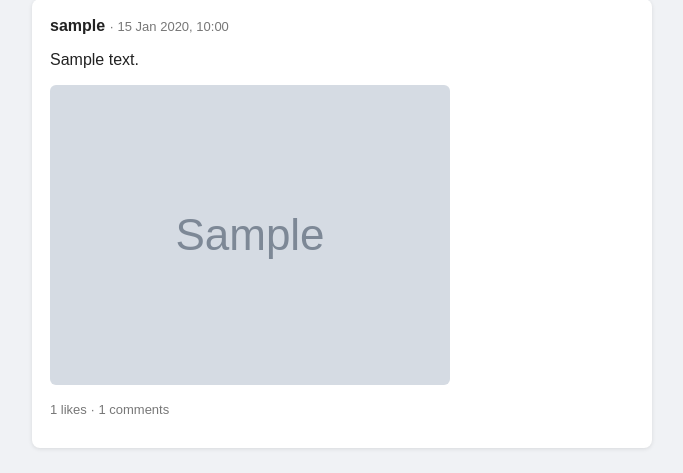
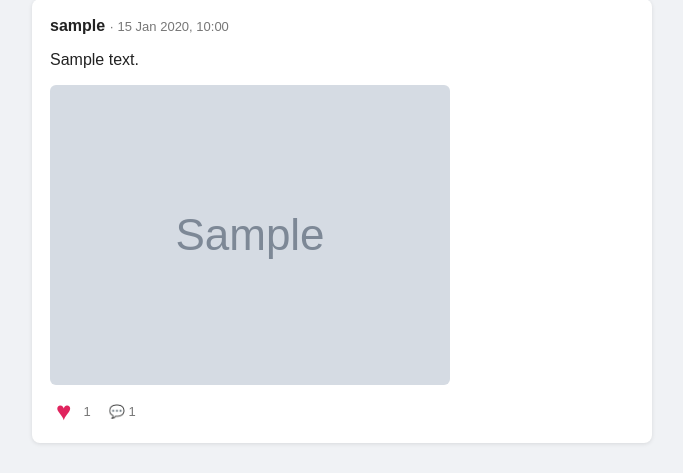
Before and after one commit to komalshriram02-ui/CodeAlpha_SocialMedia, a Django app: page / in a window 1280 px wide. Shown: the part 346-819 px from the top of the page, without its empty margins (298-981 px from the left). After the commit the page ends 790 px from the top, so only its background shows below. Run offline with Django 5.2, Linux system fonts and the light colour scheme; a user stored in the database is signed in; tables that the repository leaves empty hold one stand-in row (values such as "Sample post"); grey boxes marked "Sample" are stand-in pictures.

Commit message:
Add heart like button

```diff
--- a/posts/templates/posts/home.html
+++ b/posts/templates/posts/home.html
@@ -3,6 +3,33 @@
 {% block title %}Home - Connect{% endblock %}
 
 {% block content %}
+<style>
+    .actions {
+        display: flex;
+        align-items: center;
+        gap: 18px;
+        margin-top: 8px;
+    }
+
+    .like-form {
+        display: flex;
+        align-items: center;
+        gap: 6px;
+    }
+
+    .heart {
+        background: none;
+        border: none;
+        cursor: pointer;
+        font-size: 26px;
+        line-height: 1;
+        color: #777;
+    }
+
+    .heart.liked {
+        color: #e0245e;
+    }
+</style>
 <div class="card">
     <h3>What's on your mind?</h3>
     <form method="post" enctype="multipart/form-data">
@@ -21,7 +48,18 @@
     {% if post.image %}
     <img src="{{ post.image.url }}" alt="Post image" style="max-width:100%; border-radius:6px;">
     {% endif %}
-    <p class="muted">{{ post.likes.count }} likes · {{ post.comments.count }} comments</p>
+    <div class="actions">
+        <form method="post" action="{% url 'toggle_like' post.pk %}" class="like-form">
+            {% csrf_token %}
+            {% if post.liked_by_me %}
+            <button type="submit" class="heart liked">♥</button>
+            {% else %}
+            <button type="submit" class="heart">♡</button>
+            {% endif %}
+            <span class="muted">{{ post.likes.count }}</span>
+        </form>
+        <span class="muted">💬 {{ post.comments.count }}</span>
+    </div>
 </div>
 {% empty %}
 <div class="card">
--- a/posts/urls.py
+++ b/posts/urls.py
@@ -3,4 +3,5 @@ from . import views
 
 urlpatterns = [
     path("", views.home, name="home"),
+    path("like/<int:post_id>/", views.toggle_like, name="toggle_like"),
 ]
--- a/posts/views.py
+++ b/posts/views.py
@@ -1,6 +1,6 @@
-from django.shortcuts import render, redirect
+from django.shortcuts import render, redirect, get_object_or_404
 from django.contrib.auth.decorators import login_required
-from .models import Post
+from .models import Post, Like
 
 
 @login_required
@@ -13,4 +13,19 @@ def home(request):
         return redirect("home")
 
     posts = Post.objects.select_related("author").prefetch_related("likes", "comments")
+    liked_ids = set(
+        Like.objects.filter(user=request.user).values_list("post_id", flat=True)
+    )
+    for post in posts:
+        post.liked_by_me = post.pk in liked_ids
     return render(request, "posts/home.html", {"posts": posts})
+
+
+@login_required
+def toggle_like(request, post_id):
+    if request.method == "POST":
+        post = get_object_or_404(Post, pk=post_id)
+        like, created = Like.objects.get_or_create(post=post, user=request.user)
+        if not created:
+            like.delete()
+    return redirect(request.META.get("HTTP_REFERER", "home"))
```
